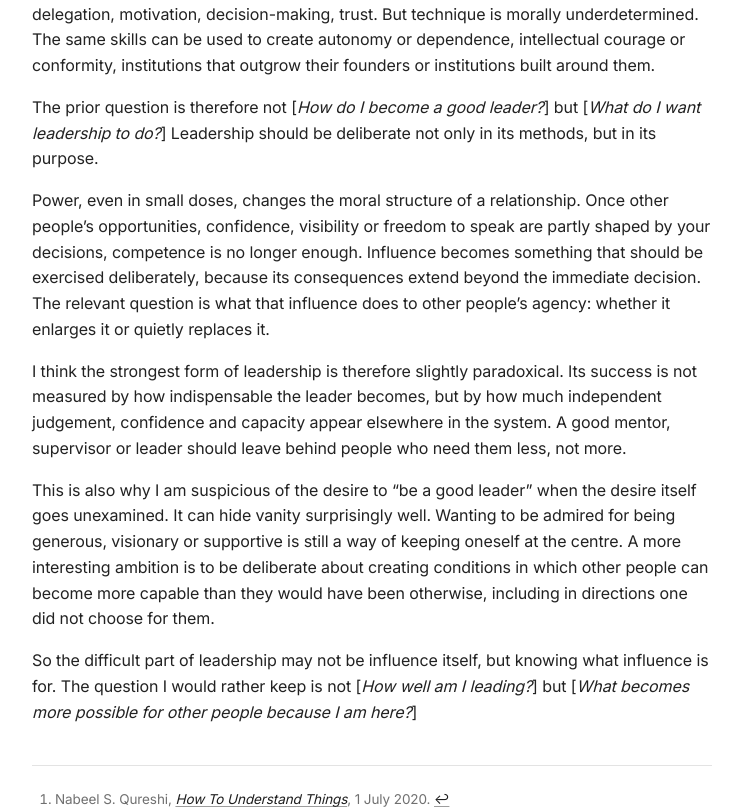
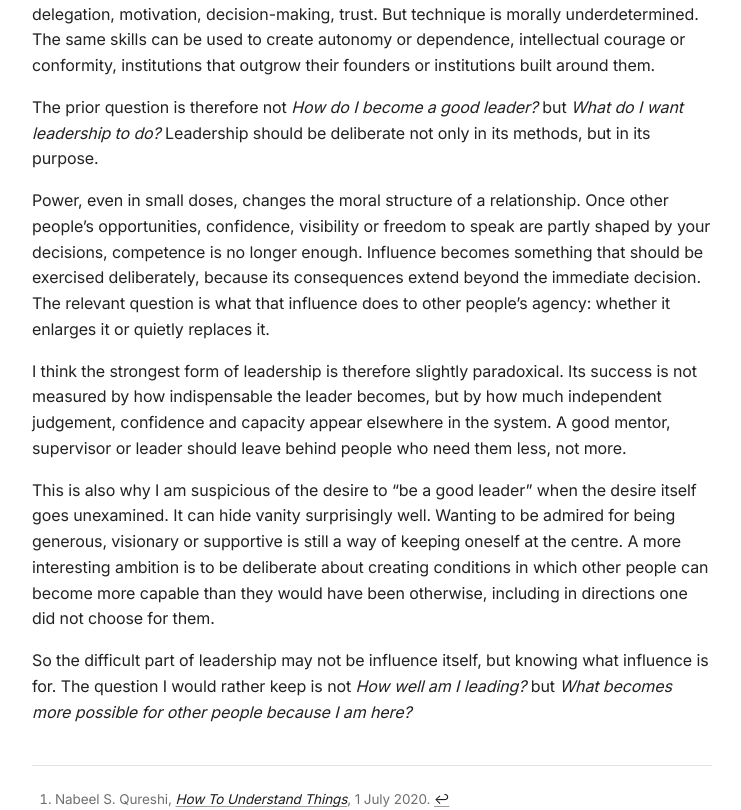
Before and after one commit to bubenikovaadela/bubenikovaadela.github.io, a Jekyll site: the page built from _posts/2026-09-14-things-i-keep-coming-back-to.md, in a window 1280 px wide and 1400 px high, scrolled down 6960 px. Shown: the part 163-973 px from the top of the window, without its empty margins (268-1009 px from the left). Built offline with Jekyll 4.4.1, drawn with Linux system fonts in a browser that asks for light colours.

```diff
--- a/_posts/2026-09-14-things-i-keep-coming-back-to.md
+++ b/_posts/2026-09-14-things-i-keep-coming-back-to.md
@@ -122,7 +122,7 @@ Perhaps this is why I keep returning to these ideas rather than trying to resolv
 
 Most discussions of leadership begin too late. They start with technique: communication, delegation, motivation, decision-making, trust. But technique is morally underdetermined. The same skills can be used to create autonomy or dependence, intellectual courage or conformity, institutions that outgrow their founders or institutions built around them.
 
-The prior question is therefore not [*How do I become a good leader?*] but [*What do I want leadership to do?*] Leadership should be deliberate not only in its methods, but in its purpose.
+The prior question is therefore not *How do I become a good leader?* but *What do I want leadership to do?* Leadership should be deliberate not only in its methods, but in its purpose.
 
 Power, even in small doses, changes the moral structure of a relationship. Once other people’s opportunities, confidence, visibility or freedom to speak are partly shaped by your decisions, competence is no longer enough. Influence becomes something that should be exercised deliberately, because its consequences extend beyond the immediate decision. The relevant question is what that influence does to other people’s agency: whether it enlarges it or quietly replaces it.
 
@@ -130,7 +130,7 @@ I think the strongest form of leadership is therefore slightly paradoxical. Its
 
 This is also why I am suspicious of the desire to “be a good leader” when the desire itself goes unexamined. It can hide vanity surprisingly well. Wanting to be admired for being generous, visionary or supportive is still a way of keeping oneself at the centre. A more interesting ambition is to be deliberate about creating conditions in which other people can become more capable than they would have been otherwise, including in directions one did not choose for them.
 
-So the difficult part of leadership may not be influence itself, but knowing what influence is for. The question I would rather keep is not [*How well am I leading?*] but [*What becomes more possible for other people because I am here?*]
+So the difficult part of leadership may not be influence itself, but knowing what influence is for. The question I would rather keep is not *How well am I leading?* but *What becomes more possible for other people because I am here?*
 
 [^1]: Nabeel S. Qureshi, [*How To Understand Things*](https://nabeelqu.co/understanding), 1 July 2020.
 
```
